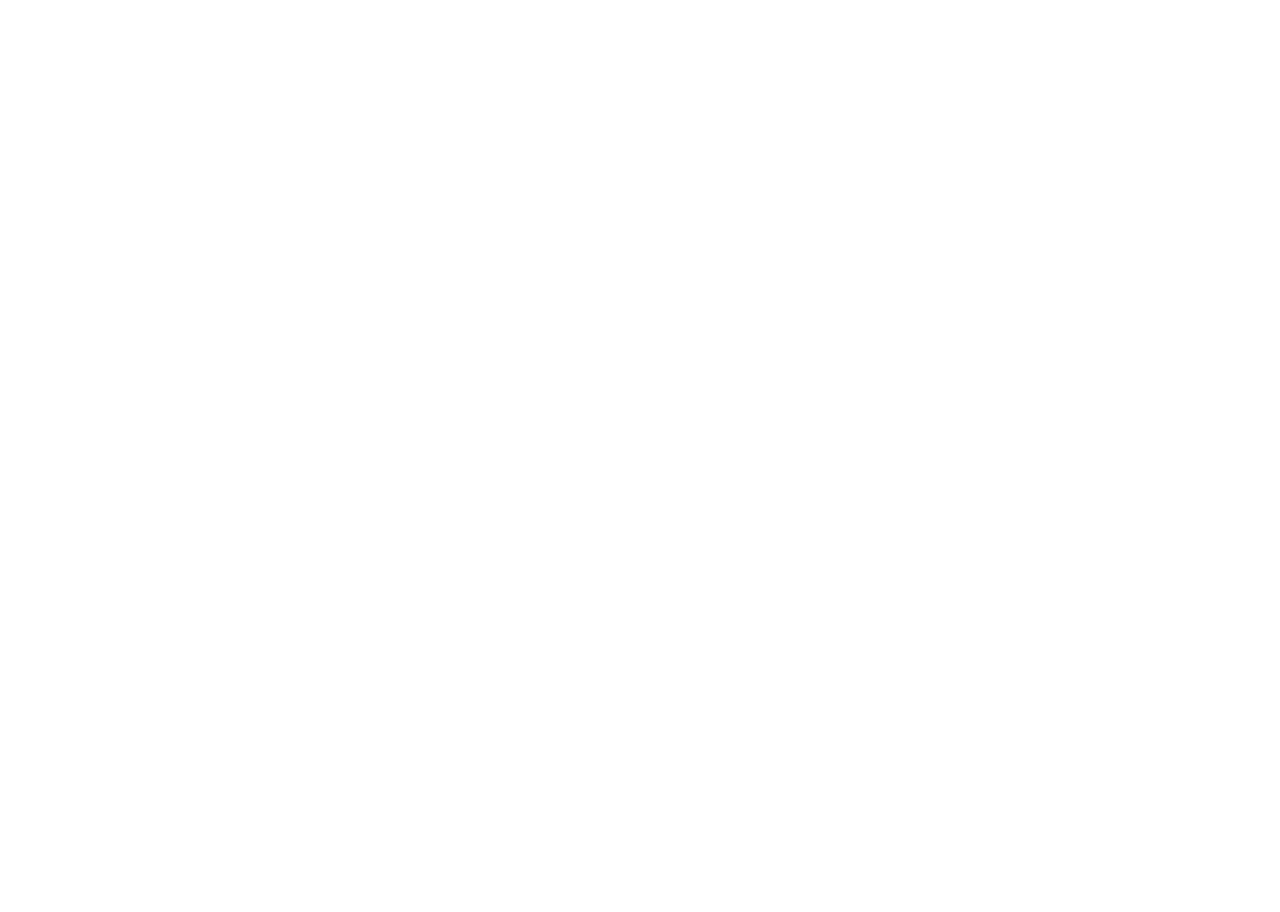
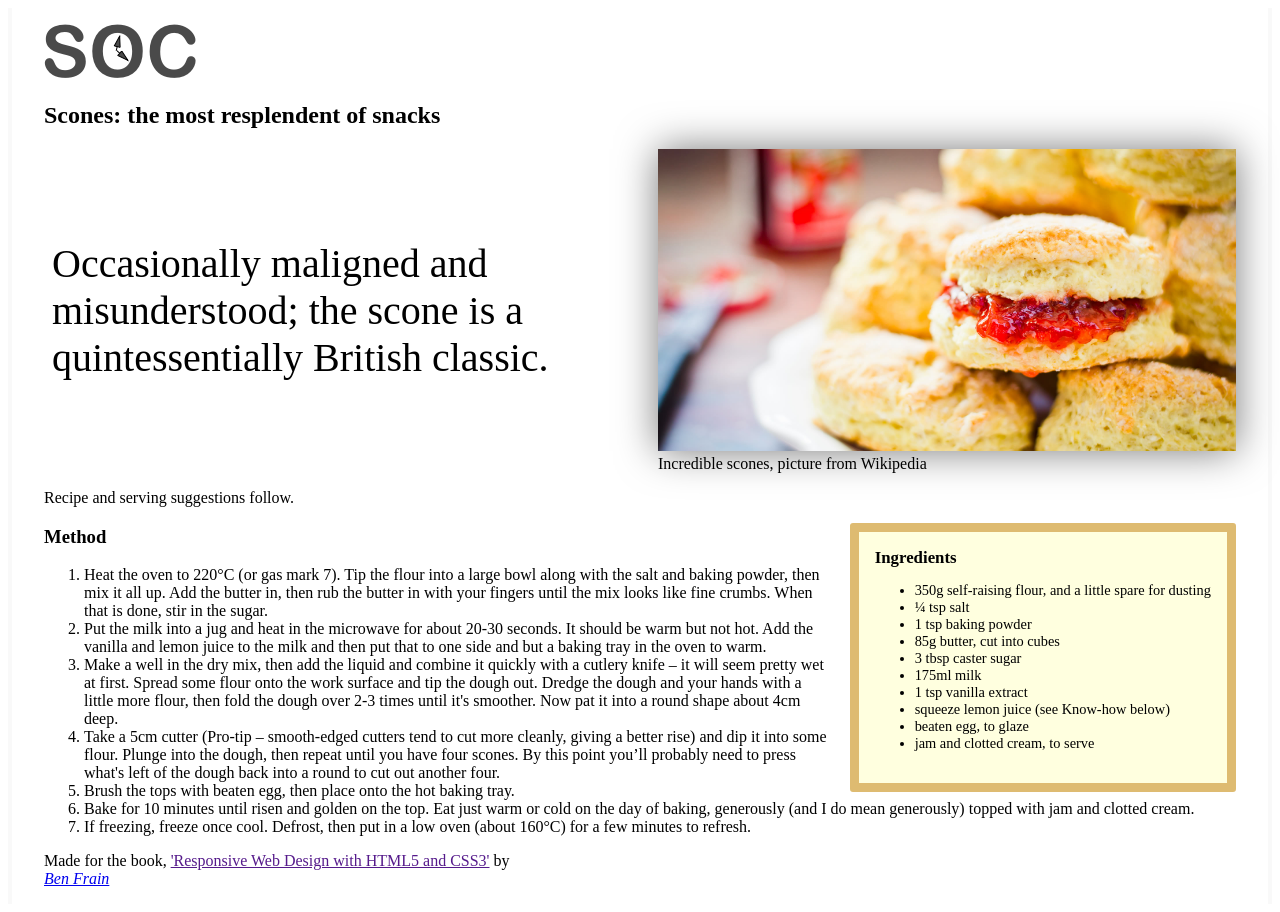
Before and after one commit to beef-erikson/ResponsiveWebDesign, a plain HTML site: page Chapter02/index.html in a window 1280 px wide. Before the commit the page ends 800 px from the top, so only its background shows below. Drawn offline with Linux system fonts and the light colour scheme.

Commit message:
Chapter02 rewrite of previous page complete.

```diff
--- /dev/null
+++ b/Chapter02/css/styles.css
@@ -0,0 +1,50 @@
+img {
+    max-width: 100%;
+}
+
+@media screen and (min-width: 800px) {
+    body {
+        border-left: 4px solid #f9f9f9;
+        border-right: 4px solid #f9f9f9;
+        padding: 1rem 2rem;
+    }
+
+    .IntroWrapper {
+        display: flex;
+        gap: 0 20px;
+        flex: 1 1 auto;
+        align-items: center;
+    }
+
+    .MoneyShot,
+    .IntroText{
+        margin: 0;
+        flex: 1 1 50%;
+    }
+
+    .MoneyShotImg {
+        filter: drop-shadow(0 0 20px #0008);
+        border: 0;
+    }
+
+    .IntroText {
+        padding: 0.5rem;
+        font-size: 2.5rem;
+        text-align: left;
+        position: relative;
+    }
+
+    .Ingredients {
+        font-size: 0.9rem;
+        float: right;
+        padding: 1rem;
+        margin: 0 0 0.5rem 1rem;
+        border-radius: 3px;
+        background-color: #ffffdf;
+        border: 9px solid #debb71;
+    }
+
+    .Ingredients h3 {
+        margin: 0;
+    }
+}
--- a/Chapter02/index.html
+++ b/Chapter02/index.html
@@ -1,8 +1,105 @@
 <!DOCTYPE html>
-<html lang="en">
+<html class="no-js" lang="en">
     <head>
         <meta charset="utf-8" />
-        <title>Web Page Structure</title>
+        <title>Our first responsive web page with HTML5 and CSS</title>
+        <meta
+            name="description"
+            content="A basic responsive web page – an example from Chapter 1"
+        />
+        <meta name="viewport" content="width=device-width,initial-scale=1.0" />
+        <link rel="stylesheet" href="css/styles.css" />
     </head>
-    <body></body>
+    <article>
+        <header class=""Header">
+            <a href="/" class="LogoWrapper">
+                <img src="img/SOC-Logo.png" alt="Scone O'Clock logo" />
+            </a>
+            <h1 class="Strap">Scones: the most resplendent of snacks</h1>
+        </header>
+        <section class="IntroWrapper">
+            <p class="IntroText">
+                Occasionally maligned and misunderstood; the scone is a quintessentially British classic.
+            </p>
+            <figure class="MoneyShot">
+                <img
+                    class="MoneyShotImg"
+                    src="img/scones.jpg"
+                    alt="Incredible scones"
+                />
+                <figcaption class="ImageCaption">
+                    Incredible scones, picture from Wikipedia
+                </figcaption>
+            </figure>
+        </section>
+        <p>Recipe and serving suggestions follow.</p>
+        <section class="Ingredients">
+            <h3 class="SubHeader">Ingredients</h3>
+                <ul>
+                    <li>350g self-raising flour, and a little spare for dusting</li>
+                    <li>¼ tsp salt</li>
+                    <li>1 tsp baking powder</li>
+                    <li>85g butter, cut into cubes</li>
+                    <li>3 tbsp caster sugar</li>
+                    <li>175ml milk</li>
+                    <li>1 tsp vanilla extract</li>
+                    <li>squeeze lemon juice (see Know-how below)</li>
+                    <li>beaten egg, to glaze</li>
+                    <li>jam and clotted cream, to serve</li>
+                </ul>
+        </section>
+        <section class="HowToMake">
+            <h3 class="SubHeader">Method</h3>
+            <ol class="MethodWrapper">
+                <li>
+                    Heat the oven to 220&deg;C (or gas mark 7). Tip the flour
+                    into a large bowl along with the salt and baking powder,
+                    then mix it all up. Add the butter in, then rub the butter
+                    in with your fingers until the mix looks like fine crumbs.
+                    When that is done, stir in the sugar.
+                </li>
+                <li>
+                    Put the milk into a jug and heat in the microwave for about
+                    20-30 seconds. It should be warm but not hot. Add the
+                    vanilla and lemon juice to the milk and then put that to one
+                    side and but a baking tray in the oven to warm.
+                </li>
+                <li>
+                    Make a well in the dry mix, then add the liquid and combine
+                    it quickly with a cutlery knife – it will seem pretty wet at
+                    first. Spread some flour onto the work surface and tip the
+                    dough out. Dredge the dough and your hands with a little
+                    more flour, then fold the dough over 2-3 times until it's
+                    smoother. Now pat it into a round shape about 4cm deep.
+                </li>
+                <li>
+                    Take a 5cm cutter (Pro-tip – smooth-edged cutters tend to
+                    cut more cleanly, giving a better rise) and dip it into some
+                    flour. Plunge into the dough, then repeat until you have
+                    four scones. By this point you’ll probably need to press
+                    what's left of the dough back into a round to cut out
+                    another four.
+                </li>
+                <li>
+                    Brush the tops with beaten egg, then place onto the hot
+                    baking tray.
+                </li>
+                <li>
+                    Bake for 10 minutes until risen and golden on the top. Eat
+                    just warm or cold on the day of baking, generously (and I do
+                    mean generously) topped with jam and clotted cream.
+                </li>
+                <li>
+                    If freezing, freeze once cool. Defrost, then put in a low
+                    oven (about 160&deg;C) for a few minutes to refresh.
+                </li>
+            </ol>
+        </section>
+        <footer>
+            Made for the book,
+            <a href=""https://rwd.education">'Responsive Web Design with HTML5 and CSS3'</a>
+            by
+            <address><a href="https://benfrain">Ben Frain</a></address>
+        </footer>
+    </article>
 </html>
```
Also changed, not shown: Chapter02/img/SOC-Logo.png (added), Chapter02/img/scones.jpg (added).
